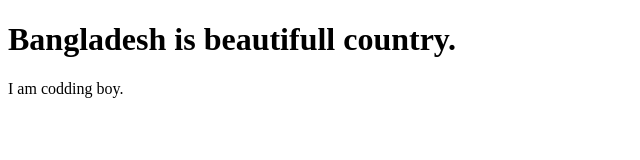
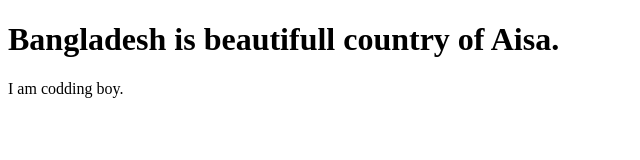
Before and after one commit to ShakilBepari/secend-website-test, a plain HTML site: page index.html in a window 1280 px wide. Shown: the whole page, without its empty margins (0-640 px from the left). Drawn offline with Linux system fonts and the light colour scheme.

Commit message:
Update index.html

```diff
--- a/index.html
+++ b/index.html
@@ -7,7 +7,7 @@
     <title>Document</title>
 </head>
 <body>
-    <h1>Bangladesh is beautifull country.</h1>
+    <h1>Bangladesh is beautifull country of Aisa.</h1>
     <p>I am codding boy.</p>
 </body>
 </html>
```
